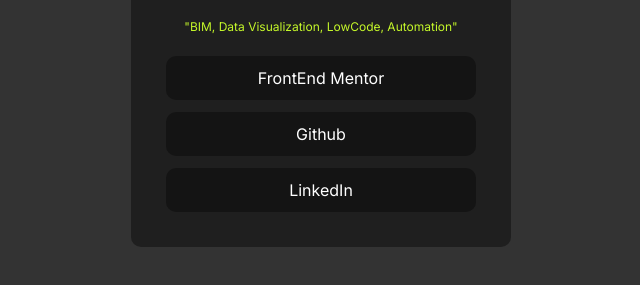
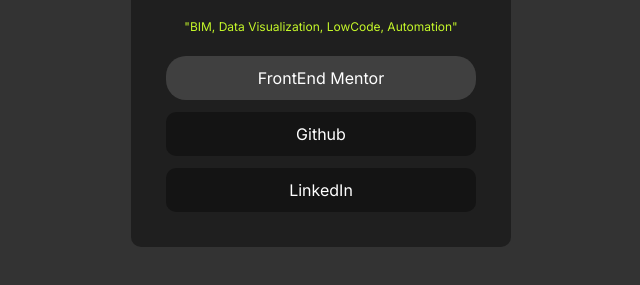
Before and after one commit to 01U2/socialLinks, a plain HTML site: page index.html in a window 1280 px wide. In both pictures the pointer is over the link "FrontEnd Mentor". Shown: the part 377-662 px from the top of the page, without its empty margins (319-959 px from the left). Drawn offline with Linux system fonts and the light colour scheme.

Commit message:
Update: Updated readme.md and styles.css

```diff
--- a/styles.css
+++ b/styles.css
@@ -60,3 +60,8 @@
   padding: 10px;
   font-size: 12px;
 }
+
+.btn:hover{
+  border-radius: 20px;
+  background-color: hsl(0, 0%, 25%);
+}
```
Also changed, not shown: assets/images/SqPOj0RsDd.png (added), assets/images/firefox_puFsnYx8YL.gif (added), 1 other file.
